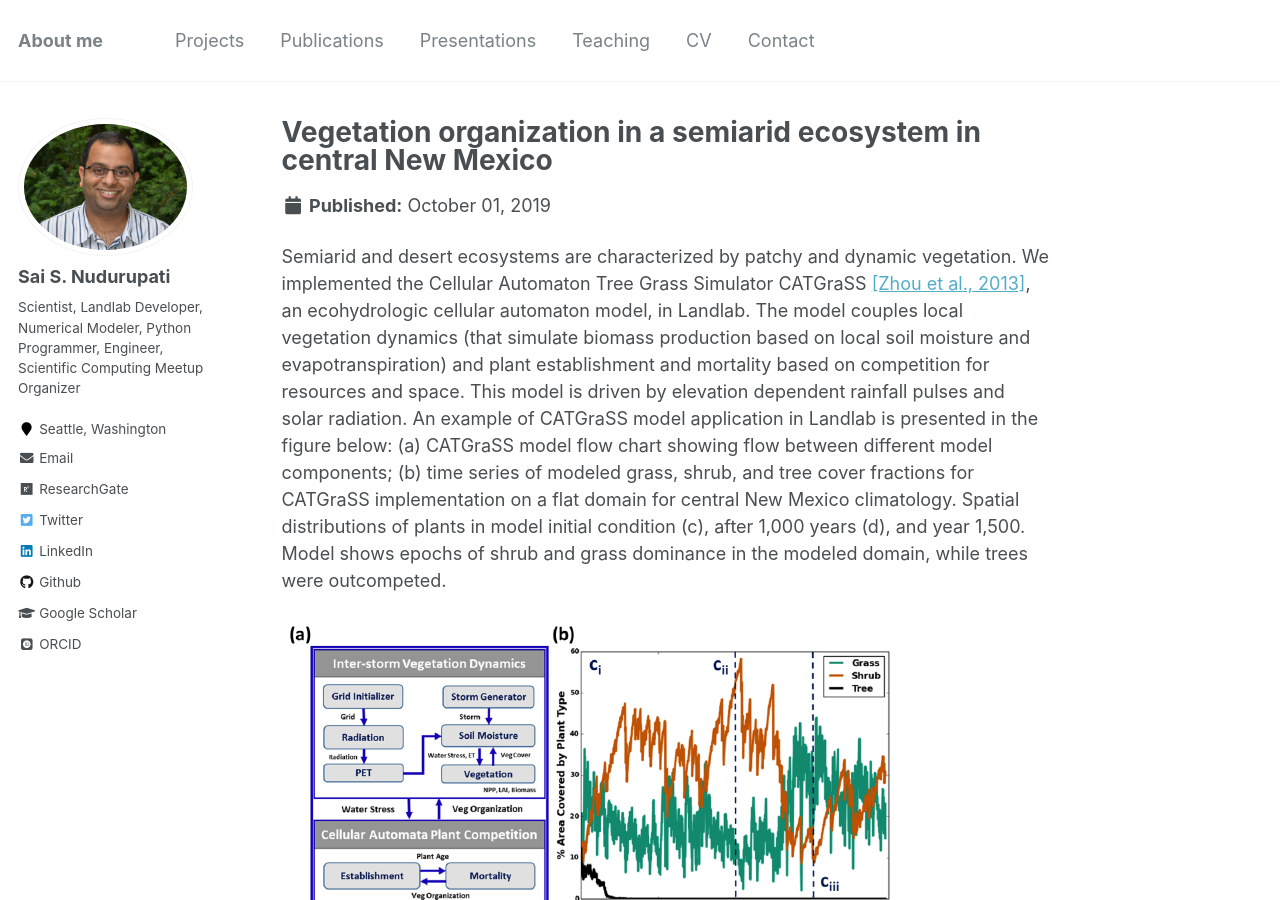
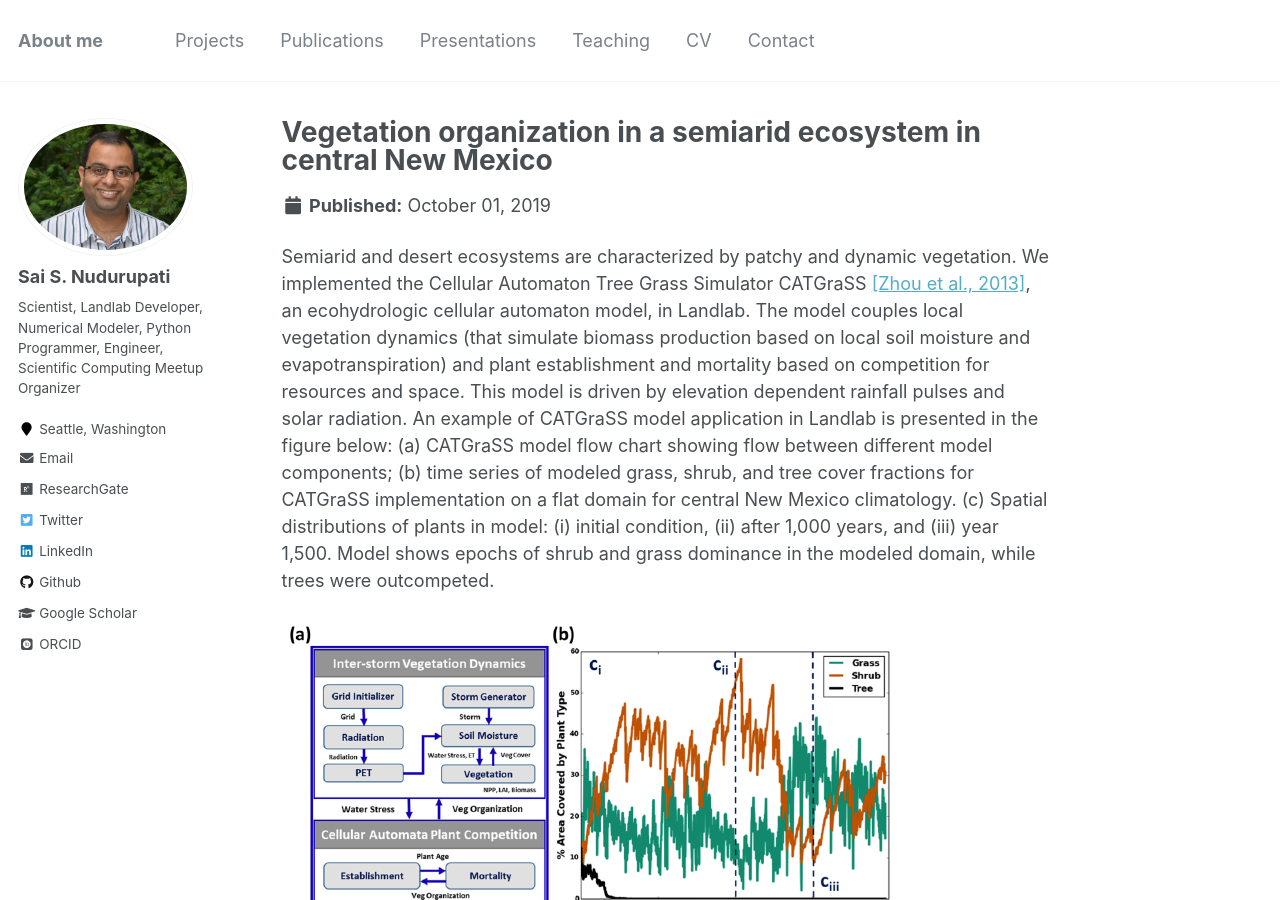
Before and after one commit to saisiddu/saisiddu.github.io, a Jekyll site: the page built from _portfolio/Landlab_model_A_CATGraSS.md, in a window 1280 px wide and 900 px high. Built offline with Jekyll 4.4.1, drawn with Linux system fonts in a browser that asks for light colours; some web fonts are replaced.

```diff
--- a/_portfolio/Landlab_model_A_CATGraSS.md
+++ b/_portfolio/Landlab_model_A_CATGraSS.md
@@ -17,8 +17,8 @@ figure below:
 (a) CATGraSS model flow chart showing flow between different model components;
 (b) time series of modeled grass, shrub, and tree cover fractions for CATGraSS
 implementation on a flat domain for central New Mexico climatology.
-Spatial distributions of plants in model initial condition (c),
-after 1,000 years (d), and year 1,500.  Model shows epochs of shrub
+(c) Spatial distributions of plants in model: (i) initial condition,
+(ii) after 1,000 years, and (iii) year 1,500.  Model shows epochs of shrub
 and grass dominance in the modeled domain, while trees were outcompeted.
 
 <img src='/images/CATGraSS_Hobley_et_al.PNG'>
```
Also changed, not shown: _portfolio/Landlab_model_B_ResourceRedistribution.md (added, +26 -0 lines), images/ResourceRedistribution_Model_B.png.
